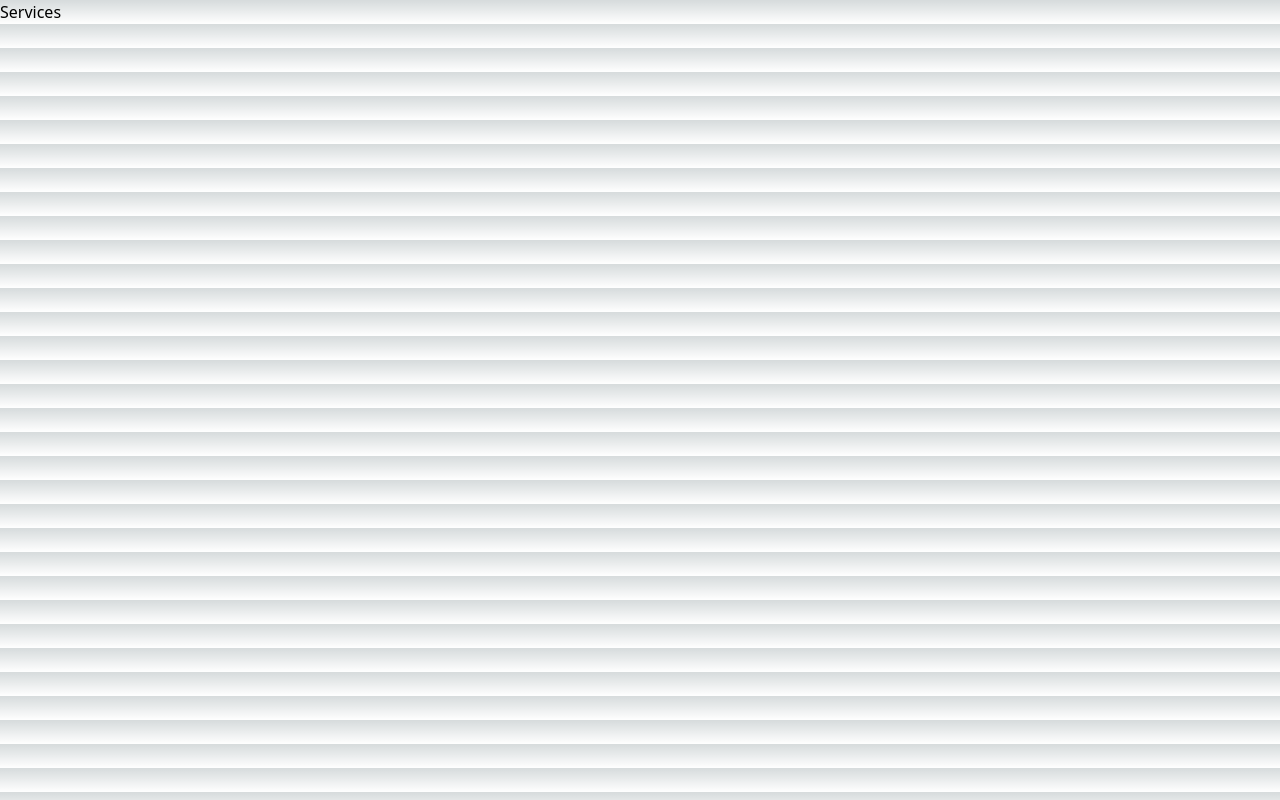
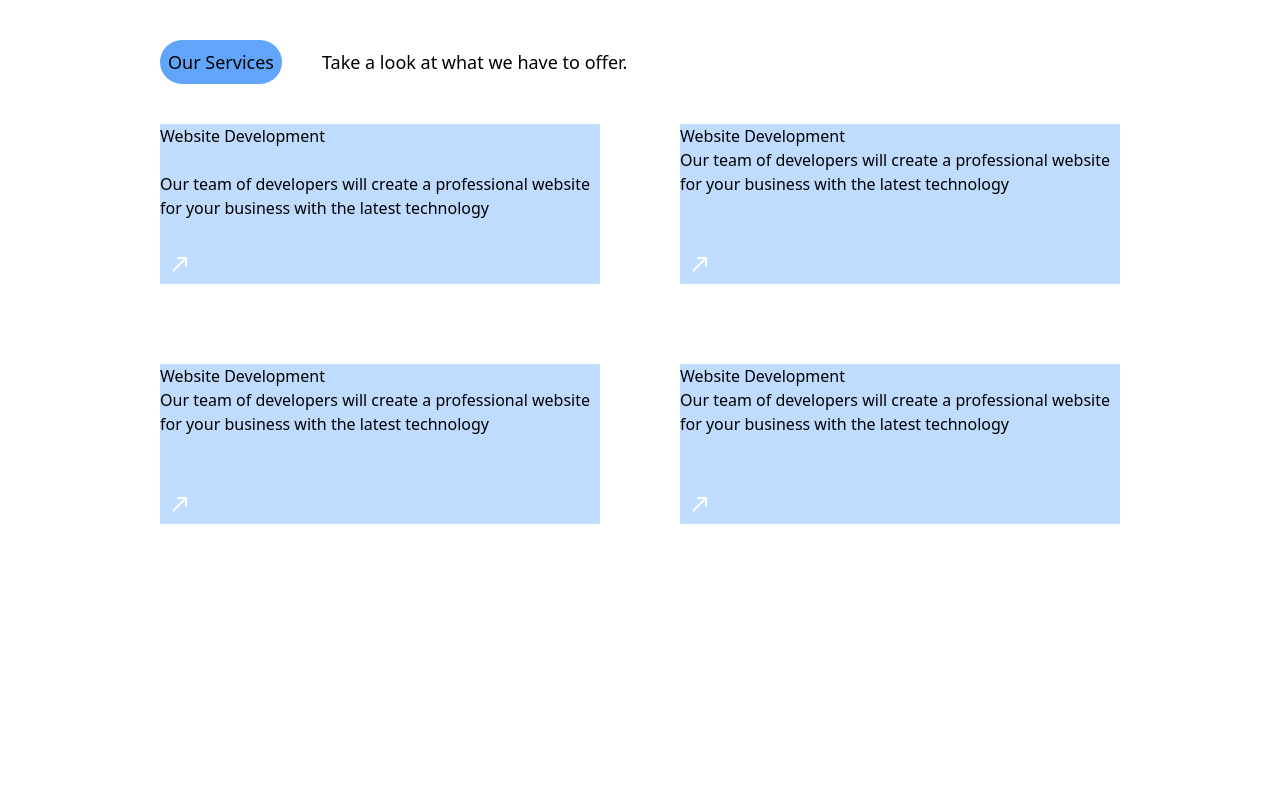
Before and after one commit to cetijunior/CAK-Web, a Next.js app in the folder cak/: page /Services in a window 1280 px wide. Built offline with nearby package versions, Linux system fonts and the light colour scheme.

Commit message:
Created the components for Service and some basic css.

```diff
--- a/cak/pages/Services.tsx
+++ b/cak/pages/Services.tsx
@@ -1,8 +1,38 @@
-import React from 'react'
+import React from 'react';
+import { NextPage } from 'next';
+import CallMadeRoundedIcon from '@mui/icons-material/CallMadeRounded';
 
-const Services = () => {
+
+const Services: NextPage = () => {
   return (
-    <div>Services</div>
+    <div className='h-screen bg-white snap-mandatory'>
+      <div className='md:ml-40 md:flex md:gap-8'>
+        <h1 className=' md:mt-10 md:text-lg text-black md:p-2 md:rounded-full bg-blue-400 hover:bg-blue-200'>Our Services</h1>
+        <h3 className='md:mt-10 md:text-lg text-black md:p-2 md:rounded-full '>Take a look at what we have to offer.</h3>
+      </div>
+      <div className='md:mt-10 md:ml-40 md:mr-40 md:grid-cols-2 md:grid-rows-2 md:grid-flow-row md:grid gap-20'>
+        <div className='md:w-120 md:h-40 bg-blue-200  '>
+          <h2>Website Development</h2>
+          <p className='md:mt-6'>Our team of developers will create a professional website for your business with the latest technology</p>
+            <CallMadeRoundedIcon className='text-white md:mt-8 md:ml-2'/>
+          </div>
+          <div className='md:w-120 bg-blue-200 '>
+          <h2>Website Development</h2>
+          <p>Our team of developers will create a professional website for your business with the latest technology</p>
+            <CallMadeRoundedIcon className='text-white md:mt-14 md:ml-2'/>
+          </div>
+          <div className='md:w-120 bg-blue-200 '>
+          <h2>Website Development</h2>
+          <p>Our team of developers will create a professional website for your business with the latest technology</p>
+            <CallMadeRoundedIcon className='text-white md:mt-14 md:ml-2'/>
+          </div>
+          <div className='md:w-120 bg-blue-200 '>
+          <h2>Website Development</h2>
+          <p>Our team of developers will create a professional website for your business with the latest technology</p>
+            <CallMadeRoundedIcon className='text-white md:mt-14 md:ml-2'/>
+          </div>
+      </div>
+    </div>
   )
 }
 
```
Also changed, not shown: cak/package.json (+11 -5 lines), 1 other file (tests, documents, lock files or other folders).
